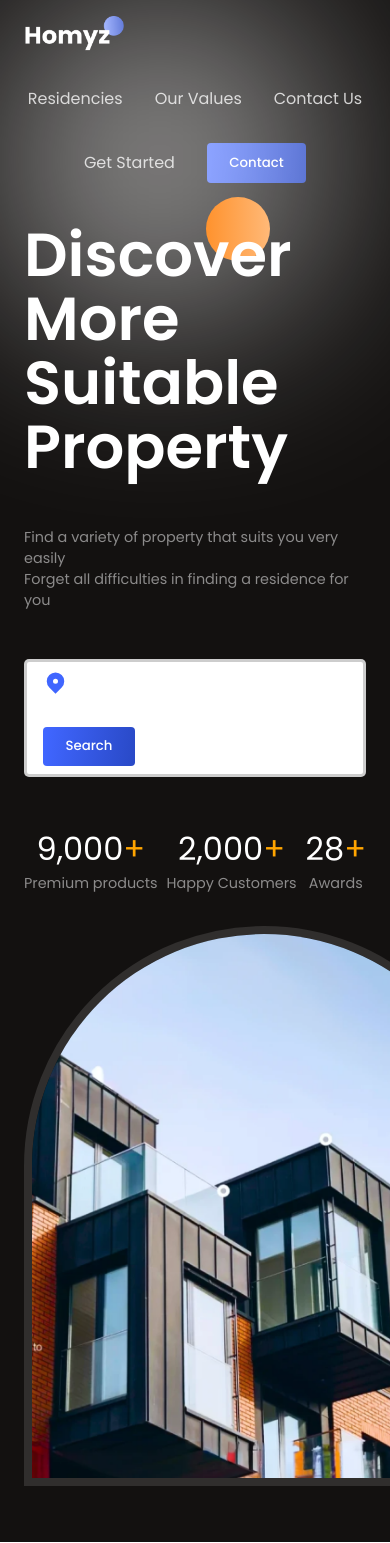
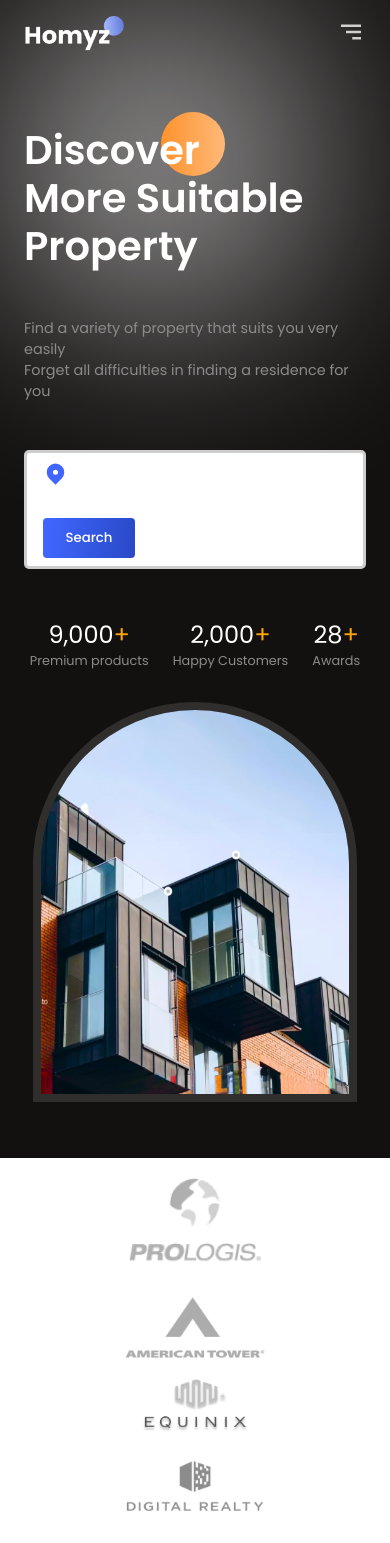
Before and after one commit to KaniaruIvy/ttbuilders, a React (Vite) app: page / in a window 390 px wide. Shown: the top 1543 px of the page. Built offline with nearby package versions, Linux system fonts and the light colour scheme.

Commit message:
Resposiveness with different screen sizes

```diff
--- a/src/components/Companies/Companies.css
+++ b/src/components/Companies/Companies.css
@@ -1,6 +1,7 @@
 .c-container{
     justify-content:space-around;
     gap:1rem;
+    margin-top:1rem;
 }
 .c-container>img{
     width:9rem;
--- a/src/components/Contact/Contact.css
+++ b/src/components/Contact/Contact.css
@@ -49,3 +49,21 @@
     color:white;
     scale:0.8
 }
+@media (max-width:1024px){
+    .c-container{
+        flex-direction:column;
+    }
+    .c-right{
+        justify-content:center;
+    }
+    .contactModes{
+        width:100%;
+    }
+    .row{
+        flex-direction:column;
+        width:100%;
+    }
+    .mode{
+        width:100%;
+    }
+}
--- a/src/components/Footer/Footer.css
+++ b/src/components/Footer/Footer.css
@@ -9,3 +9,12 @@
     margin-top: 1.5rem;
     font-weight: 500;
 }
+@media (max-width:768px){
+    .f-container{
+        justify-content:center;
+    }
+    .f-container>div{
+        align-items:center!important;
+        text-align:center;
+    }
+}
--- a/src/components/Header/Header.css
+++ b/src/components/Header/Header.css
@@ -13,3 +13,28 @@
 .h-menu>*:hover{
     cursor:pointer;
 }
+.menu-icon{
+    display:none;
+}
+@media (max-width:768px){
+    .menu-icon{
+        display:block;
+    }
+    .h-menu{
+        color:var(--black);
+        position:absolute;
+        top:3rem;
+        right:4rem;
+        background:white;
+        flex-direction:column;
+        font-weight:500;
+        gap:2rem;
+        padding:3rem;
+        border-radius:10px;
+        align-items:flex-start;
+        box-shadow:0px 4px 4px rgba(0,0,0,0.05);
+        transition:all 300ms ease-in;
+        z-index:99;
+
+    }
+}
--- a/src/components/Header/Header.jsx
+++ b/src/components/Header/Header.jsx
@@ -1,12 +1,28 @@
-import React from "react";
+import React, {useState} from "react";
+import {BiMenuAltRight} from 'react-icons/bi';
+import OutsideClickHandler from "react-outside-click-handler";
 import './Header.css'
 
 const Header = () => {
+    const [menuOpened, setMenuOpened]=useState(false);
+    const getMenuStyles = (menuOpened) => {
+        if(document.documentElement.clientWidth <=800){
+            return{right: !menuOpened && "-100%"}
+        }
+    }
     return(
         <section className="h-wrapper">
             <div className="flexCenter paddings innerWidth h-container">
                 <img src="./logo.png" alt="logo" width={100} />
-                <div className="flexCenter h-menu">
+
+                <OutsideClickHandler
+                onOutsideClick={()=>{
+                    setMenuOpened(false)
+                }}
+                >
+                <div className="flexCenter h-menu"
+                style={getMenuStyles(menuOpened)}
+                >
                     <a href="">Residencies</a>
                     <a href="">Our Values</a>
                     <a href="">Contact Us</a>
@@ -15,7 +31,13 @@
                         <a href="">Contact</a>
                     </button>
                 </div>
+                </OutsideClickHandler>
+
+                <div className="menu-icon" onClick={()=>setMenuOpened((prev)=>!prev)}>
+                    <BiMenuAltRight size={30} />
+                </div>
             </div>
+
         </section>
     )
 }
--- a/src/components/Hero/Hero.css
+++ b/src/components/Hero/Hero.css
@@ -2,10 +2,11 @@
     color:white;
     position:relative;
     padding-bottom: 2rem;
+    z-index:1;
 }
 
 .hero-container{
-   justify-content:space-between;
+   justify-content:space-around;
    align-items: flex-end;
 }
 /* Left Side */
@@ -67,3 +68,29 @@
     width:100%;
     height:100%;
 }
+@media (max-width:640px){
+    .hero-container{
+        margin-top:2rem;
+    }
+    .hero-title>h1{
+        font-size:2.5rem;
+        line-height:3rem;
+    }
+    .image-container{
+        width:95%;
+        height:25rem;
+    }
+    .stats{
+        justify-content:center;
+        gap:1.5rem;
+    }
+    .hero-right{
+        width:100%;
+    }
+    .stat>:nth-child(1){
+        font-size:1.5rem;
+    }
+    .stat>:nth-child(2){
+        font-size:0.8rem;
+    }
+}
--- a/src/components/Residencies/Residencies.css
+++ b/src/components/Residencies/Residencies.css
@@ -63,3 +63,11 @@
 .r-buttons>:nth-child(2){
     box-shadow: 0px 0px 5px 1px rgba(0,0,0,0.25);
 }
+@media (max-width:640px){
+    .r-head{
+        align-items:center;
+    }
+    .r-buttons{
+        position:initial;
+    }
+}
--- a/src/components/Value/Value.css
+++ b/src/components/Value/Value.css
@@ -40,3 +40,13 @@
 .accordionButton .primaryText{
     font-size: 1.1rem;
 }
+@media (max-height:1024px){
+    .v-container{
+        flex-direction:column;
+    }
+    @media (max-height:768px){
+        .accordionButton .primaryText{
+            font-size:0.8rem;
+        }
+    }
+}
```
